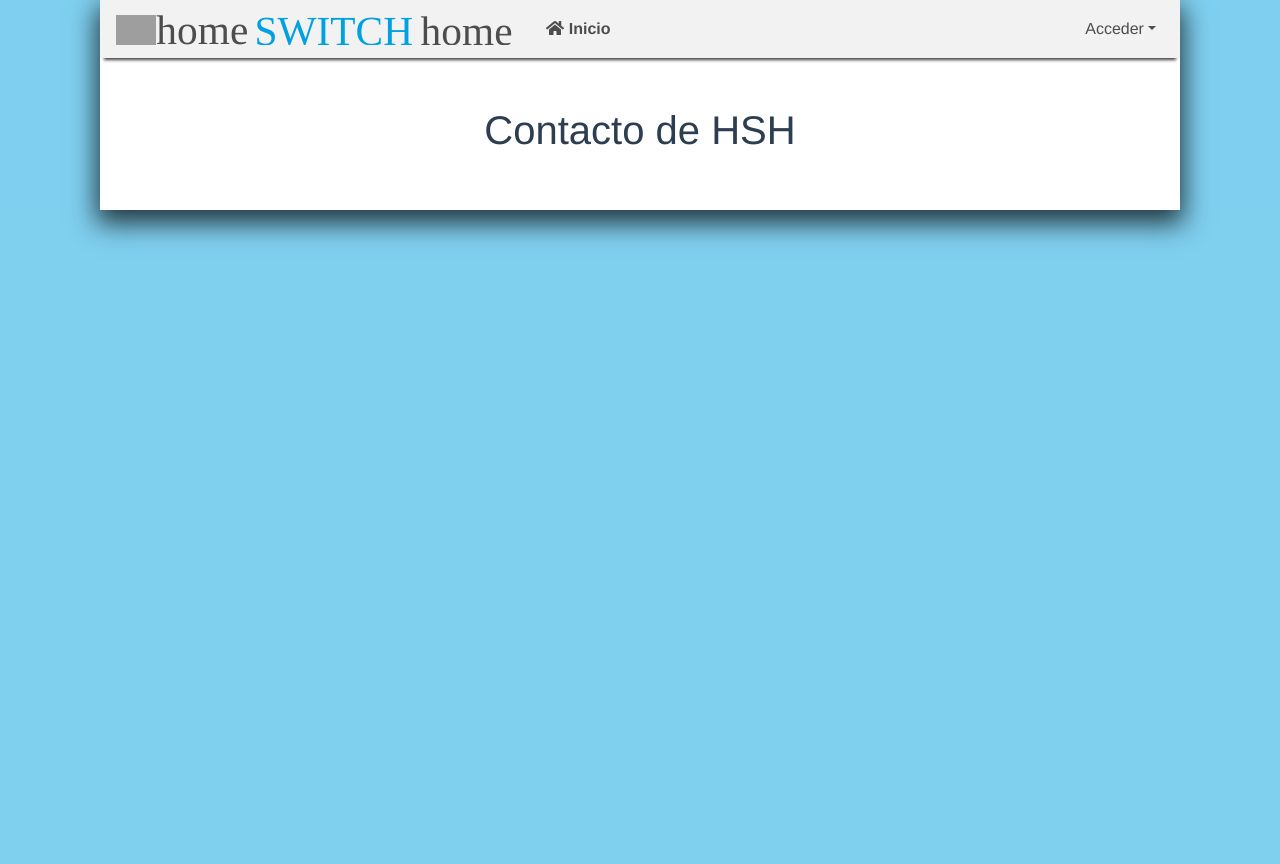
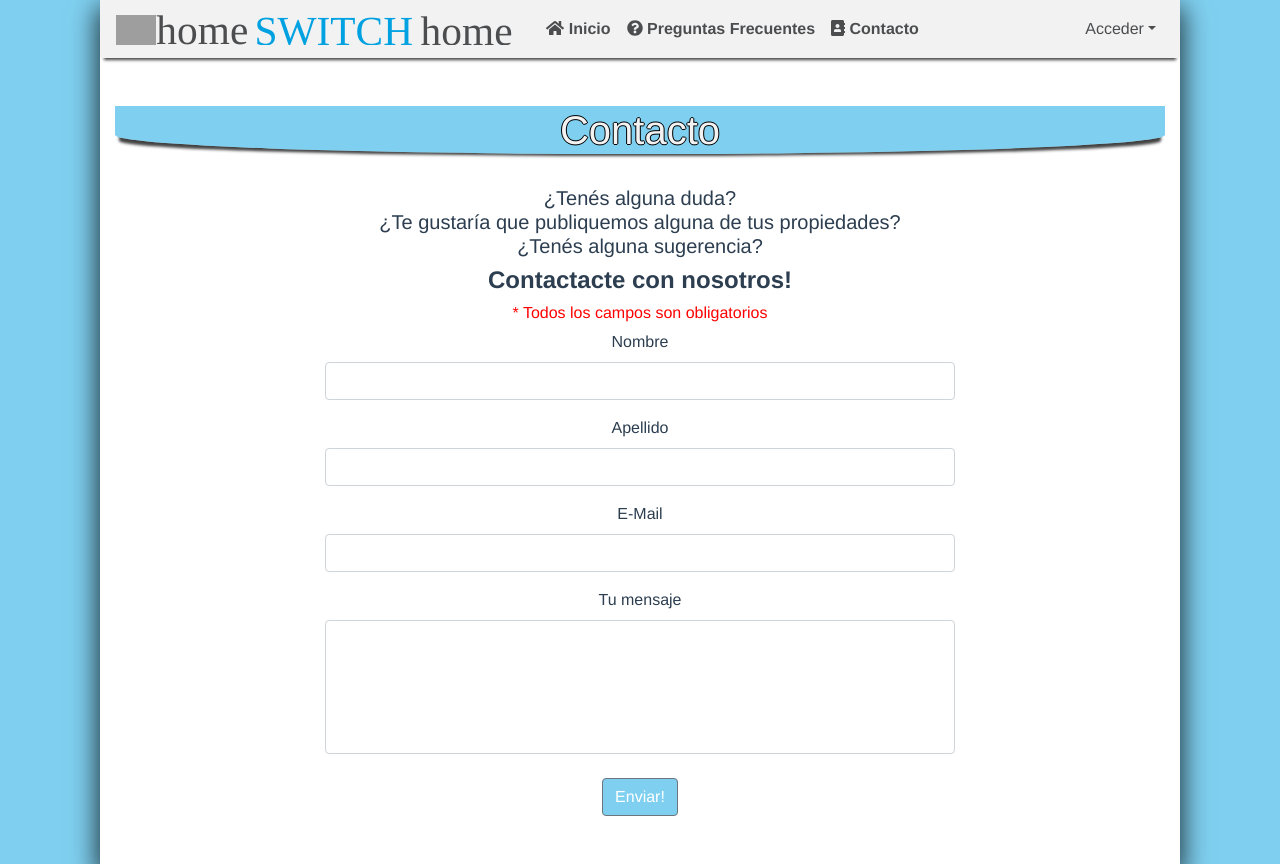
Before and after one commit to julianalmandos/homeswitchhome, a Vue app in the folder hsh/: page /contact in a window 1280 px wide. Before the commit the page ends 800 px from the top, so only its background shows below. Built offline with nearby package versions, Linux system fonts and the light colour scheme; grey boxes are pictures that could not be loaded.

Commit message:
Terminada sección de contacto y preguntas frecuentes

```diff
--- a/hsh/src/components/contact/contact.vue
+++ b/hsh/src/components/contact/contact.vue
@@ -1,5 +1,79 @@
 <template>
-  <div class="contact">
-    <h1>Contacto de HSH</h1>
-  </div>
+  <b-container>
+    <h1 class="titulo">Contacto</h1>
+    <br>
+    <h5>¿Tenés alguna duda?<br> ¿Te gustaría que publiquemos alguna de tus propiedades? <br>¿Tenés alguna sugerencia? <br></h5><h4><strong>Contactacte con nosotros!</strong></h4>
+    <h6 style="color:red;">* Todos los campos son obligatorios</h6>
+    <div class="formulario">
+      <form @submit.stop.prevent="sendContactForm()" style="width:60%">
+        <b-form-group id="name" :label="'Nombre'" label-for="input-7">
+          <b-form-input type="text" v-model="contactData.name" required/>
+        </b-form-group>
+        <b-form-group id="surname" label="Apellido" label-for="input-1">
+            <b-form-input id="text" v-model="contactData.surname" required></b-form-input>
+        </b-form-group>
+        <b-form-group id="email" :label="'E-Mail'" label-for="input-8">
+          <b-form-input type="email"  v-model="contactData.email" required/>
+        </b-form-group>
+        <label for="message">Tu mensaje</label>
+        <b-form-textarea id="message" type="text" v-model="contactData.message" max-rows="5" rows="5" no-resize required>
+        </b-form-textarea>
+        <br>
+        <b-button type="submit" class="blueButton">Enviar!</b-button>
+      </form>
+    </div>
+  </b-container>
 </template>
+
+<script>
+  import axios from 'axios';
+
+  export default {
+    name: 'contact',
+    data(){
+      return {
+        contactData: {
+          name: null,
+          surname: null,
+          email: null,
+          message: '',
+        }
+      }
+    },
+    methods: {
+      sendContactForm(){
+        axios.post('//localhost:3000/contact',{
+          data: this.contactData,
+        })
+        .then(response => {
+          this.$bvToast.toast('Su mensaje fue enviado con éxito! Nos contactaremos con usted mediante su e-mail.', {
+            title: 'Envío exitoso!',
+            variant: 'success',
+            autoHideDelay: 10000,
+            toaster: 'b-toaster-bottom-right',
+          });
+          this.resetForm();
+        })
+        .catch(error => {
+          console.log(error);
+        })
+      },
+      resetForm(){
+        for(const property in this.contactData){
+          this.contactData[property]=null;
+        }
+      }
+    }
+  }
+
+</script>
+
+<style>
+
+  .formulario {
+    display: flex;
+    flex-direction: column;
+    align-items: center;
+  }
+
+</style>
--- /dev/null
+++ b/hsh/src/components/faq/faq.vue
@@ -0,0 +1,30 @@
+<template>
+    <b-container>
+        <h1 class="titulo">Preguntas Frecuentes</h1>
+        <br>
+        <div style="text-align:left;">
+            <strong>- ¿Qué pasos debo seguir para reservar alguna de las propiedades del sitio?- </strong>
+            <p>Lorem ipsum dolor sit amet, duis non bibendum ipsum semper, nam imperdiet morbi, mattis interdum ullamcorper class erat arcu, id libero, pharetra fames lorem vitae porttitor. Orci integer vel fermentum libero, vestibulum ornare, in venenatis auctor quis nullam pede, vulputate eros nulla in ut facilisi nec. </p>
+            <strong>- ¿Qué beneficios tiene ser usuario Premium?- </strong>
+            <p>Pede vestibulum. Erat vel arcu wisi in, tristique vitae cum faucibus eu, sit aliquam aliquam parturient reprehenderit, lorem pede. Ultrices lorem excepteur mi urna, mauris elit volutpat vulputate adipiscing nec. Quis quisque amet vestibulum phasellus.</p>
+            <strong>- ¿Cómo me convierto en usuario Premium?- </strong>
+            <p>Maecenas ante. Aliquam dictum id velit sed vivamus, non egestas sapien metus tristique ante fusce, nulla nec etiam sed mauris, velit lectus eu. Gravida porttitor donec sodales leo, vel morbi eros etiam nulla egestas amet, dolores ac, nec aliquet etiam porttitor blandit nec arcu. </p>
+            <strong>- Perdí mi tarjeta de crédito, ¿cómo hago para editarla?</strong>
+            <p>Sed elit dui elementum. Cum in eget condimentum in turpis nam, posuere et consequat nisl pellentesque hymenaeos, in bibendum tortor quam augue facilisi est. Aliquam ullam elit nullam tellus dolor, morbi elit, a vestibulum libero elementum laoreet rhoncus, vel sodales in.</p>
+            <strong>- ¿Cómo me entero si gané una subasta?</strong>
+            <p>Venenatis felis, nam ridiculus eu vitae felis, nibh fringilla in egestas sodales sit, risus maecenas. Magna amet, et pede, in nec nam varius dapibus vehicula quam. Imperdiet placerat vel dolor ullamcorper sed, ac suspendisse metus in vitae luctus quis, massa vestibulum consequat vestibulum leo curabitur, fusce fusce sem est delectus mi, ornare morbi.</p>
+            <strong>- ¿Qué beneficios obtengo al agregar una semana a favoritos?- </strong>
+            <p>Lectus vel parturient per arcu sit nisl, erat arcu morbi in fermentum dolor, scelerisque facilisis. Sollicitudin a at id mauris, quam mauris pellentesque varius et, congue risus suscipit nulla eleifend malesuada urna, in libero tincidunt dignissim.</p>
+            <strong>Ya no tengo interés en seguir reservando propiedades, ¿cómo puedo darme de baja del sitio?- </strong>
+            <p>Rhoncus veniam eu vitae nisl odio, diam aliquam suspendisse, elit dui ut suscipit, consectetuer venenatis enim sit at a iaculis. Sed justo vel ante nunc, vitae eleifend, placerat possimus at aut porta integer in, wisi eleifend et libero interdum elementum. Nullam facilisis nec rhoncus. </p>
+        </div>
+    </b-container>
+</template>
+
+<script>
+
+    export default {
+        name: 'faq',
+    }
+
+</script>
--- a/hsh/src/components/toolbar/toolbar.vue
+++ b/hsh/src/components/toolbar/toolbar.vue
@@ -12,6 +12,8 @@
         <b-navbar-nav>
           <b-nav-item class="navLink" to="/"><strong><font-awesome-icon icon="home"></font-awesome-icon> Inicio</strong></b-nav-item>
           <b-nav-item v-if="user!=null" class="navLink" to="/auctions"><strong><font-awesome-icon icon="gavel"></font-awesome-icon> Subastas</strong></b-nav-item>
+          <b-nav-item class="navLink" to="/faq"><strong><font-awesome-icon icon="question-circle"></font-awesome-icon> Preguntas Frecuentes</strong></b-nav-item>
+          <b-nav-item class="navLink" to="/contact"><strong><font-awesome-icon icon="address-book"></font-awesome-icon> Contacto</strong></b-nav-item>
         </b-navbar-nav>
 
         <!-- Right aligned nav items -->
--- a/hsh/src/main.js
+++ b/hsh/src/main.js
@@ -6,10 +6,10 @@ import BootstrapVue from 'bootstrap-vue'
 import 'bootstrap/dist/css/bootstrap.css'
 import 'bootstrap-vue/dist/bootstrap-vue.css'
 import { library } from '@fortawesome/fontawesome-svg-core'
-import { faUser, faTable, faCog, faSignOutAlt, faPlus, faMinus, faExchangeAlt, faCheck, faExclamationTriangle, faCalendarAlt, faListAlt, faHome, faBook, faReply, faBan, faStar, faMedal, faGavel, faCalendarPlus, faMoneyCheck, faUserAlt, faUsers} from '@fortawesome/free-solid-svg-icons'
+import { faUser, faTable, faCog, faSignOutAlt, faPlus, faMinus, faExchangeAlt, faCheck, faExclamationTriangle, faCalendarAlt, faListAlt, faHome, faBook, faReply, faBan, faStar, faMedal, faGavel, faCalendarPlus, faMoneyCheck, faUserAlt, faUsers, faQuestionCircle, faAddressBook} from '@fortawesome/free-solid-svg-icons'
 import { FontAwesomeIcon } from '@fortawesome/vue-fontawesome'
 
-library.add(faUser,faTable,faCog,faSignOutAlt,faPlus,faMinus,faExchangeAlt,faCheck,faExclamationTriangle,faCalendarAlt,faListAlt,faHome,faBook,faReply,faBan,faStar,faMedal,faGavel,faCalendarPlus,faMoneyCheck,faUserAlt,faUsers)
+library.add(faUser,faTable,faCog,faSignOutAlt,faPlus,faMinus,faExchangeAlt,faCheck,faExclamationTriangle,faCalendarAlt,faListAlt,faHome,faBook,faReply,faBan,faStar,faMedal,faGavel,faCalendarPlus,faMoneyCheck,faUserAlt,faUsers,faQuestionCircle,faAddressBook)
 
 Vue.component('font-awesome-icon', FontAwesomeIcon)
 Vue.use(BootstrapVue)
--- a/hsh/src/router.js
+++ b/hsh/src/router.js
@@ -24,6 +24,11 @@ export default router = new Router({
       path: '/contact',
       name: 'contact',
       component: () => import('./components/contact/contact.vue')
+    },
+    {
+      path: '/faq',
+      name: 'faq',
+      component: () => import('./components/faq/faq.vue')
     },
     {
       path: '/details/:id/:startDate/:finishDate',
```
Also changed, not shown: 1 other file (tests, documents, lock files or other folders).
